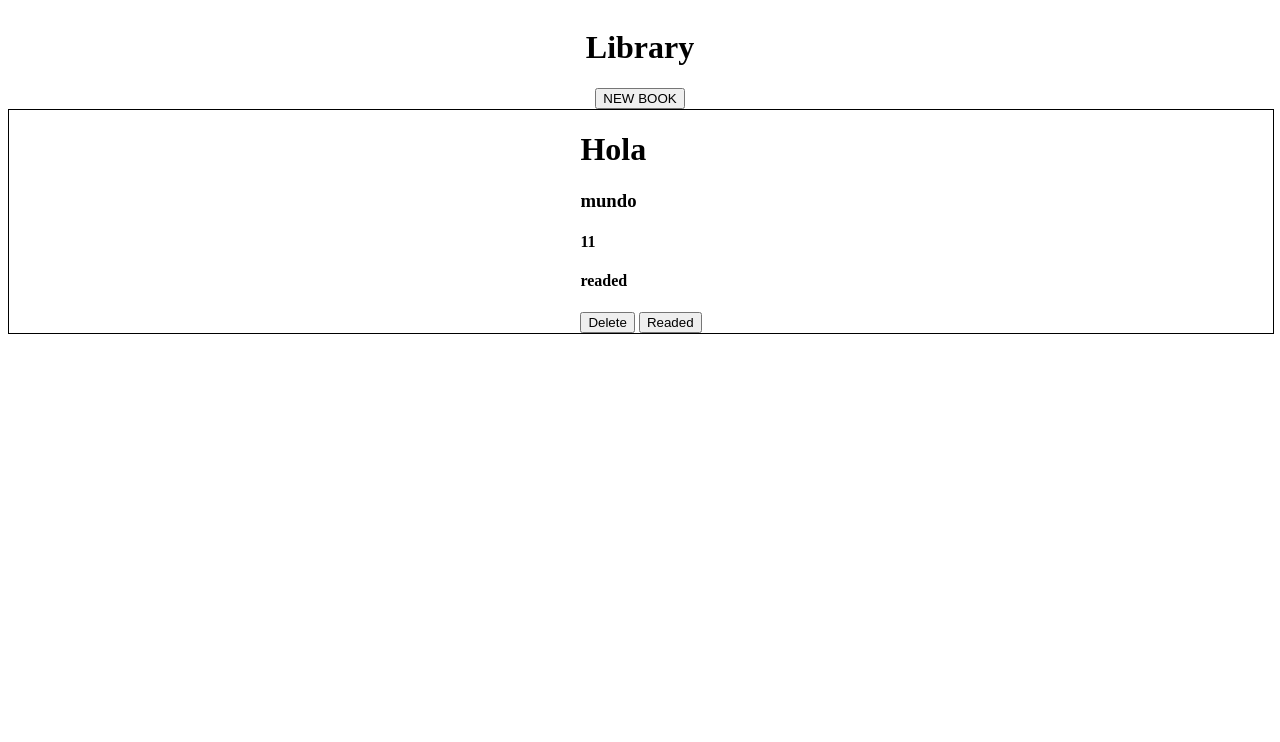
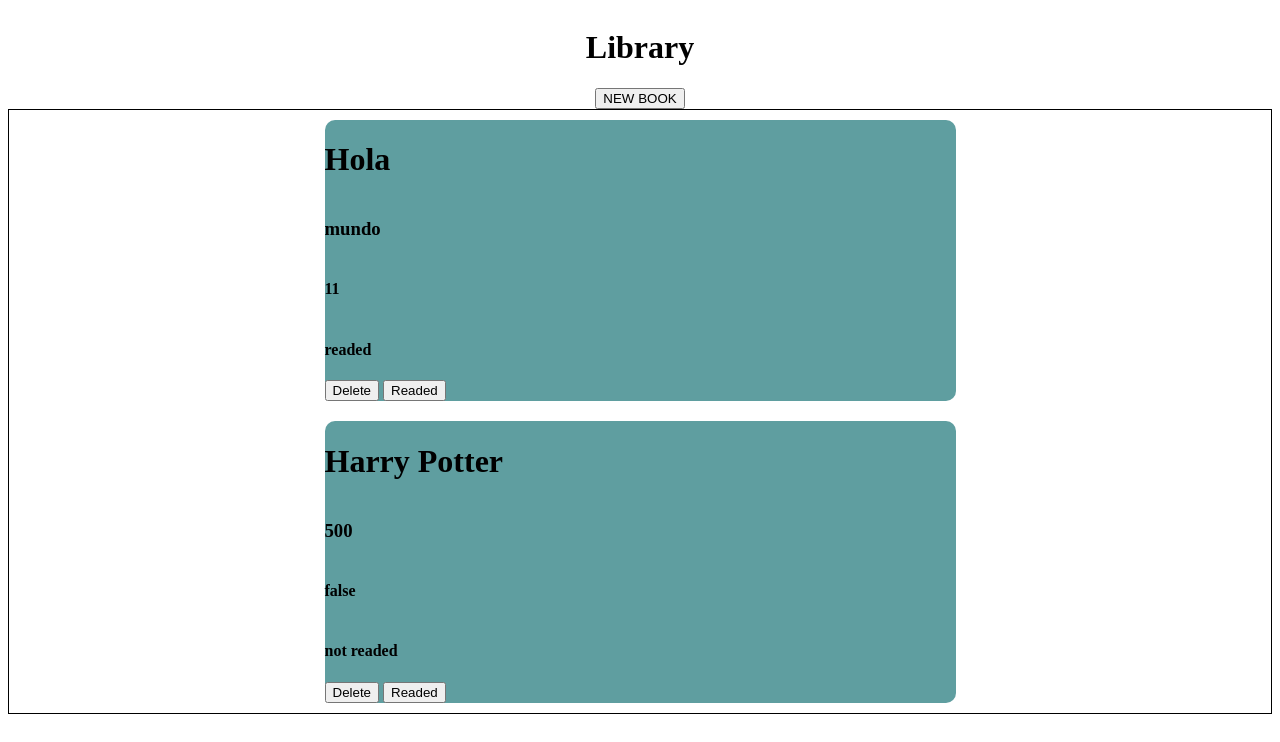
Before and after one commit to fernandopaz1/library, a plain HTML site: page index.html in a window 1280 px wide. Drawn offline with Linux system fonts and the light colour scheme.

Commit message:
adding css to booknfo show in page

```diff
--- a/index.html
+++ b/index.html
@@ -17,9 +17,9 @@
             <button id="addBook">NEW BOOK</button>
         </div>
 
-        <div id="books">
+        <div id="books"></div>
 
-        </div>
+
 
 
     </body>
--- a/scripts/library.js
+++ b/scripts/library.js
@@ -15,6 +15,7 @@
 }
 
 let book1 = new Book("Hola", "mundo", 11, true);
+let book2 = new Book("Harry Potter", 500,false);
 
 
 btnNewBook.addEventListener("click", addBookToLibrary)
@@ -28,6 +29,7 @@
 }
 
 showBook(book1);
+showBook(book2);
 
 function showBook(book) {
     let title = `<h1  class=${"title"}>${book.title}</h1>`;
@@ -40,7 +42,7 @@
     let btnReaded = `<button id=${`read${book.title}`} class=${"btnReaded"}>Readed</button>`
     let btnContainer = `<div id=${`${book.title}`}>${btnDelete} ${btnReaded}</div>`
 
-    let content = `<div id=${book.title}>${title} ${author} ${pages} ${readed} ${btnContainer}</div>`
+    let content = `<div id=${book.title} class="bookInfo">${title} ${author} ${pages} ${readed} ${btnContainer}</div>`
 
     bookContainer.innerHTML += content
 
@@ -48,13 +50,18 @@
 }
 
 
-function addButton(){
-
-    document.querySelectorAll(".btnDelete").forEach((button)=>{
-        button.addEventListener("click",(e)=>{
-            console.log(`this is the event ${e}`)
+function addButton() {
+    document.querySelectorAll(".btnDelete").forEach((button) => {
+        button.addEventListener("click", (e) => {
             let elem = e.target;
-            let bookCont=elem.parentNode.parentNode;
+            let bookCont = elem.parentNode.parentNode;
+            bookCont.parentNode.removeChild(bookCont);
+        })
+    })
+    document.querySelectorAll(".btnReaded").forEach((button) => {
+        button.addEventListener("click", (e) => {
+            let elem = e.target;
+            let bookCont = elem.parentNode.parentNode;
             bookCont.parentNode.removeChild(bookCont);
         })
     })
--- a/styles.css
+++ b/styles.css
@@ -1,20 +1,35 @@
-.center{
+.center {
     margin-left: auto;
     margin-right: auto;
-    display:flex;
-    justify-content: center;
-}
-#buttons{
-    margin: 0 auto;
-    width: 100%;
-    display:flex;
+    display: flex;
     justify-content: center;
 }
 
-#books{
+#buttons {
+    margin: 0 auto;
+    width: 100%;
+    display: flex;
+    justify-content: center;
+}
+
+
+#books {
     border: 1px solid black;
     margin: 0 auto;
-    width: 100%;
-    display:flex;
+    display: flex;
     justify-content: center;
+    flex-direction: column;
 }
+
+.bookInfo{
+    width: 50%;
+    background-color: cadetblue;
+    margin-left: auto;
+    margin-right: auto;
+    display: flex;
+    flex-direction: column;
+    justify-content: center;
+    margin-bottom: 10px;
+    margin-top: 10px ;
+    border-radius: 10px;
+}
```
